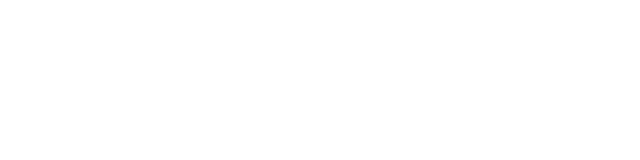
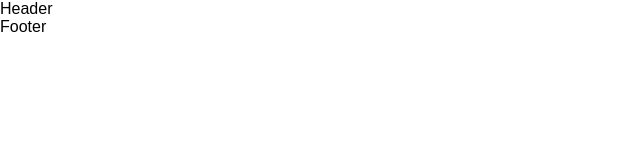
Before and after one commit to leobez/chat-mqtt, a React (Vite) app in the folder mqtt/: page / in a window 1280 px wide. Shown: the top 160 px of the page, without its empty margins (0-640 px from the left). Built offline with nearby package versions, Linux system fonts and the light colour scheme.

Commit message:
modified base project

```diff
--- a/mqtt/index.html
+++ b/mqtt/index.html
@@ -1,12 +1,16 @@
 <!doctype html>
+
 <html lang="pt-br">
+
     <head>
       <meta charset="UTF-8" />
       <meta name="viewport" content="width=device-width, initial-scale=1.0" />
       <title>MQTT</title>
     </head>
+
     <body>
       <div id="root"></div>
       <script type="module" src="/src/main.tsx"></script>
     </body>
+
 </html>
--- a/mqtt/package.json
+++ b/mqtt/package.json
@@ -10,6 +10,7 @@
     "preview": "vite preview"
   },
   "dependencies": {
+    "mqtt": "^5.3.5",
     "react": "^18.2.0",
     "react-dom": "^18.2.0"
   },
--- a/mqtt/src/App.tsx
+++ b/mqtt/src/App.tsx
@@ -1,15 +1,24 @@
-import { useState } from 'react'
 import './App.css'
+import Footer from './components/Footer'
+import Header from './components/Header'
 
 function App() {
 
-  const [count, setCount] = useState(0)
+    return (
+        <div className="App">
 
-  return (
-      <>
+          <Header/>
 
-      </>
-  )
+          <main>
+
+
+          </main>
+
+          <Footer/>
+
+        </div>
+    )
+
 }
 
 export default App
--- /dev/null
+++ b/mqtt/src/components/Footer.tsx
@@ -0,0 +1,9 @@
+import styles from './Footer.module.css'
+
+const Footer = () => {
+    return (
+        <div>Footer</div>
+    )
+}
+
+export default Footer
--- /dev/null
+++ b/mqtt/src/components/Header.tsx
@@ -0,0 +1,9 @@
+import styles from './Header.module.css'
+
+const Header = () => {
+    return (
+        <div>Header</div>
+    )
+}
+
+export default Header
--- a/mqtt/src/index.css
+++ b/mqtt/src/index.css
@@ -0,0 +1,22 @@
+* {
+    padding: 0;
+    margin: 0;
+    box-sizing: border-box;
+    font-family: Arial, Helvetica, sans-serif;
+}
+
+p {
+    font-size: 14px;
+}
+
+a {
+    font-size: 16px;
+}
+
+h1 {
+    font-size: 18px;
+}
+
+h2 {
+    font-size: 16px;
+}
```
Also changed, not shown: mqtt/src/components/Footer.module.css (added), mqtt/src/components/Header.module.css (added), 1 other file (tests, documents, lock files or other folders). Lines whose indentation alone changed are shown as unchanged.
